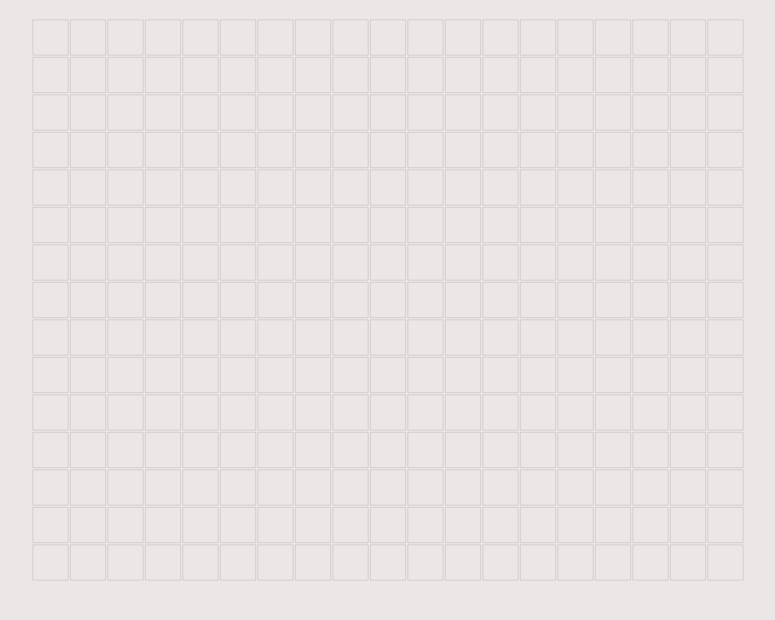
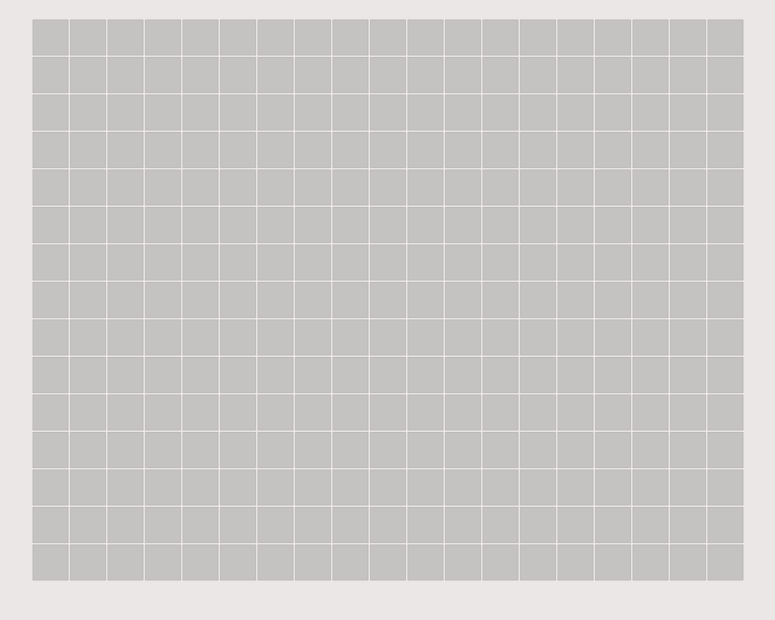
Before and after one commit to rsthind/Algorithm-Visualizer, a React (Create React App) app in the folder Algorithm_Visualizer/: page / in a window 1280 px wide. Shown: the top 620 px of the page, without its empty margins (12-787 px from the left). Built offline with nearby package versions, Linux system fonts and the light colour scheme.

Commit message:
Visualizing Path

```diff
--- a/Algorithm_Visualizer/package.json
+++ b/Algorithm_Visualizer/package.json
@@ -8,10 +8,10 @@
     "@testing-library/user-event": "^7.2.1",
     "react": "^16.13.0",
     "react-dom": "^16.13.0",
-    "react-scripts": "^2.1.8"
+    "react-scripts": "3.4.0"
   },
   "scripts": {
-    "start": "start http://localhost:3000 & ng serve -port 3000",
+    "start": "react-scripts start",
     "build": "react-scripts build",
     "test": "react-scripts test",
     "eject": "react-scripts eject"
--- a/Algorithm_Visualizer/src/BFS/BFS.jsx
+++ b/Algorithm_Visualizer/src/BFS/BFS.jsx
@@ -253,9 +253,9 @@
 
     fillHex(canvasID, center, fillColor) {
         let c0 = this.getHexCornerCoord(center, 0);
-        let c1 = this.getHexCornerCoord(center, 0);
-        let c2 = this.getHexCornerCoord(center, 0);
-        let c3 = this.getHexCornerCoord(center, 0);
+        let c1 = this.getHexCornerCoord(center, 1);
+        let c2 = this.getHexCornerCoord(center, 2);
+        let c3 = this.getHexCornerCoord(center, 3);
         const ctx = canvasID.getContext("2d");
         ctx.beginPath();
         ctx.fillStyle = fillColor;
```
